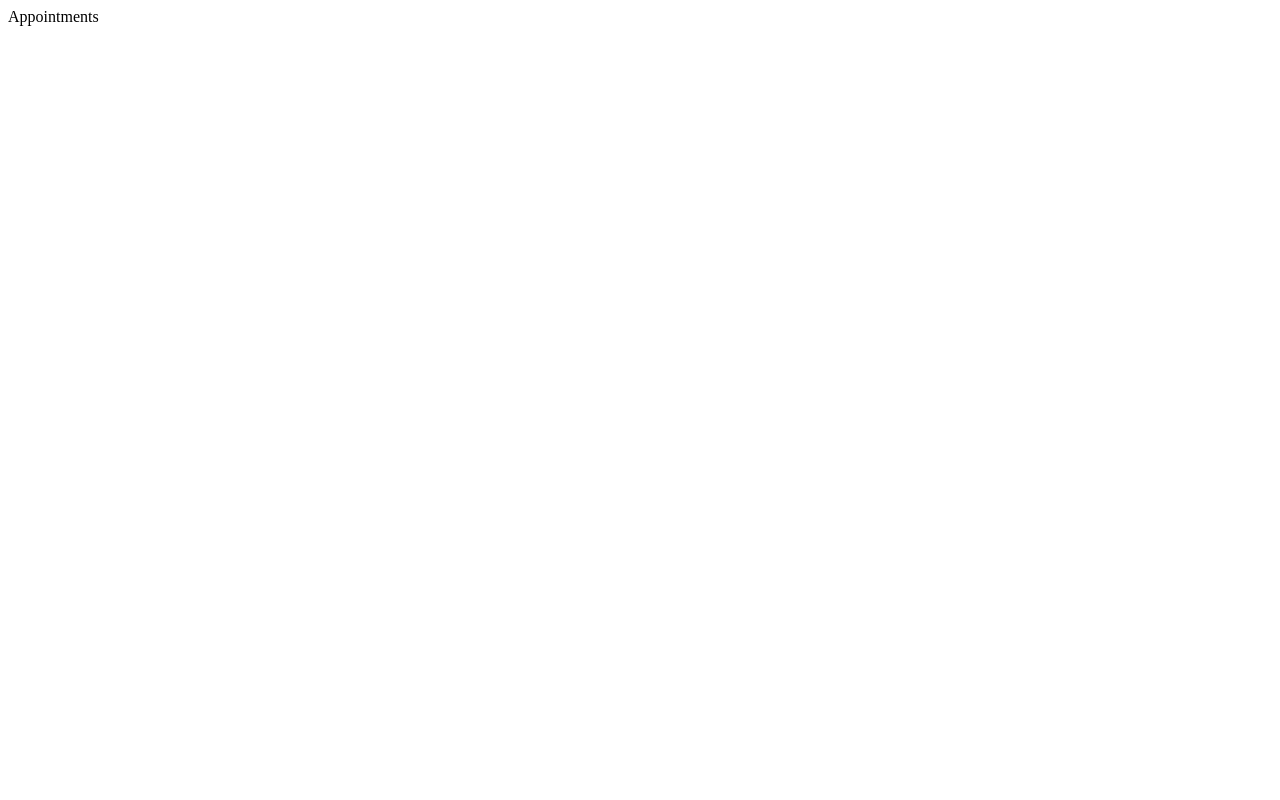
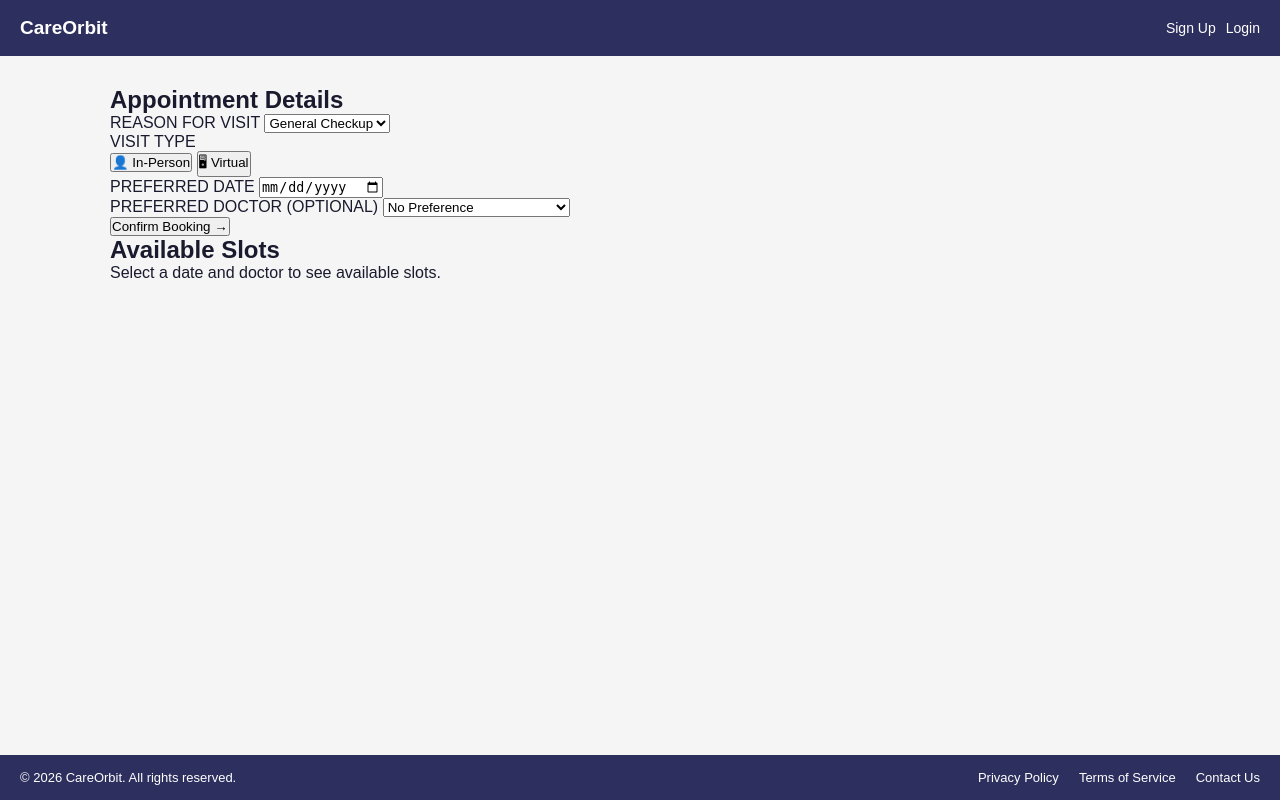
Before and after one commit to connorcampagna/CareOrbit, a Django app: page /appointments/ in a window 1280 px wide. Before the commit the page is almost empty. Run offline with Django 3.2, Linux system fonts and the light colour scheme.

Commit message:
appointments

```diff
--- a/careOrbitMain/careorbitapp/views.py
+++ b/careOrbitMain/careorbitapp/views.py
@@ -166,7 +166,7 @@ def medication_report(request):#TODO: auth
     return render(request, "careorbit/medication_report.html", context)
 
 def appointments(request):
-    return HttpResponse("Appointments")
+    return render(request, "careorbit/Appointments.html")
 
 def book_appointment(request):
     return render(request, "careorbit/book_appointment.html", context)
--- /dev/null
+++ b/careOrbitMain/templates/careorbit/appointments.html
@@ -0,0 +1,82 @@
+{% extends 'careorbit/base.html' %}
+{% load static %}
+
+{% block title_block %}
+    CareOrbit - Appointments
+{% endblock %}
+
+{% block body_block %}
+
+<div class="appointment-layout">
+
+    <div class="appointment-form">
+        <h2><span class="section-bar"></span> Appointment Details</h2>
+
+        <form method="POST" action="{% url 'book_appointment' %}">
+            {% csrf_token %}
+
+            <div class="form-group">
+                <label>REASON FOR VISIT</label>
+                <select name="reason" id="reason" onchange="toggleOtherBox()">
+                    <option value="general">General Checkup</option>
+                    <option value="dental">Dental Checkup</option>
+                    <option value="followup">Follow Up</option>
+                    <option value="results">Test Results</option>
+                    <option value="other">Other</option>
+                </select>
+            </div>
+
+            <div class="form-group" id="other-box" style="display: none;">
+                <label>DESCRIBE YOUR VISIT</label>
+                <textarea name="other_description" rows="3" placeholder="Please describe your reason for visit..."></textarea>
+            </div>
+
+            <div class="form-group">
+                <label>VISIT TYPE</label>
+                <div class="visit-type-group">
+                    <button type="button" class="visit-btn visit-btn-active" id="btn-inperson" onclick="selectVisitType('in-person')">
+                        👤 In-Person
+                    </button>
+                    <button type="button" class="visit-btn" id="btn-virtual" onclick="selectVisitType('virtual')">
+                        🖥 Virtual
+                    </button>
+                </div>
+                <input type="hidden" name="visit_type" id="visit_type" value="in-person">
+            </div>
+
+            <div class="form-group">
+                <label>PREFERRED DATE</label>
+                <input type="date" name="date" id="preferred-date" onchange="updateSlots()">
+            </div>
+
+            <div class="form-group">
+                <label>PREFERRED DOCTOR (OPTIONAL)</label>
+                <select name="doctor" id="preferred-doctor" onchange="updateSlots()">
+                    <option value="">No Preference</option>
+                    <option value="smith">Dr. Jane Smith - GP</option>
+                    <option value="brown">Dr. John Brown - Dentist</option>
+                    <option value="jones">Dr. Sarah Jones - Specialist</option>
+                </select>
+            </div>
+
+            <input type="hidden" name="selected_slot" id="selected_slot" value="">
+
+            <button type="submit" class="btn-confirm">Confirm Booking →</button>
+
+        </form>
+    </div>
+
+    <div class="appointment-slots">
+        <h2><span class="section-bar"></span> Available Slots</h2>
+        <p class="slots-hint" id="slots-hint">Select a date and doctor to see available slots.</p>
+
+        <div id="slots-container"></div>
+    </div>
+
+</div>
+
+<script>
+
+</script>
+
+{% endblock %}
```
Also changed, not shown: careOrbitMain/static/css/style.css (line endings or trailing spaces).
